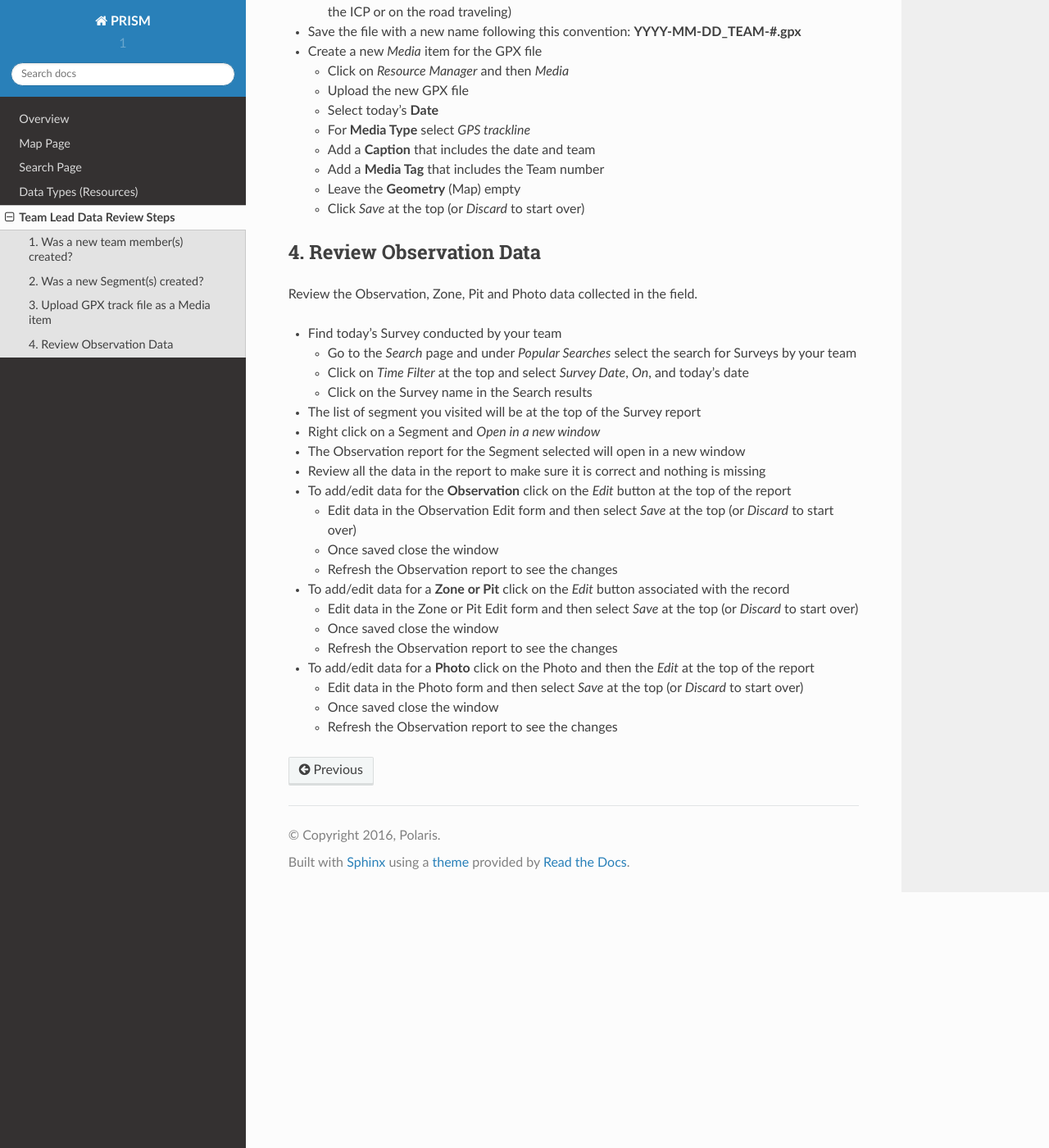
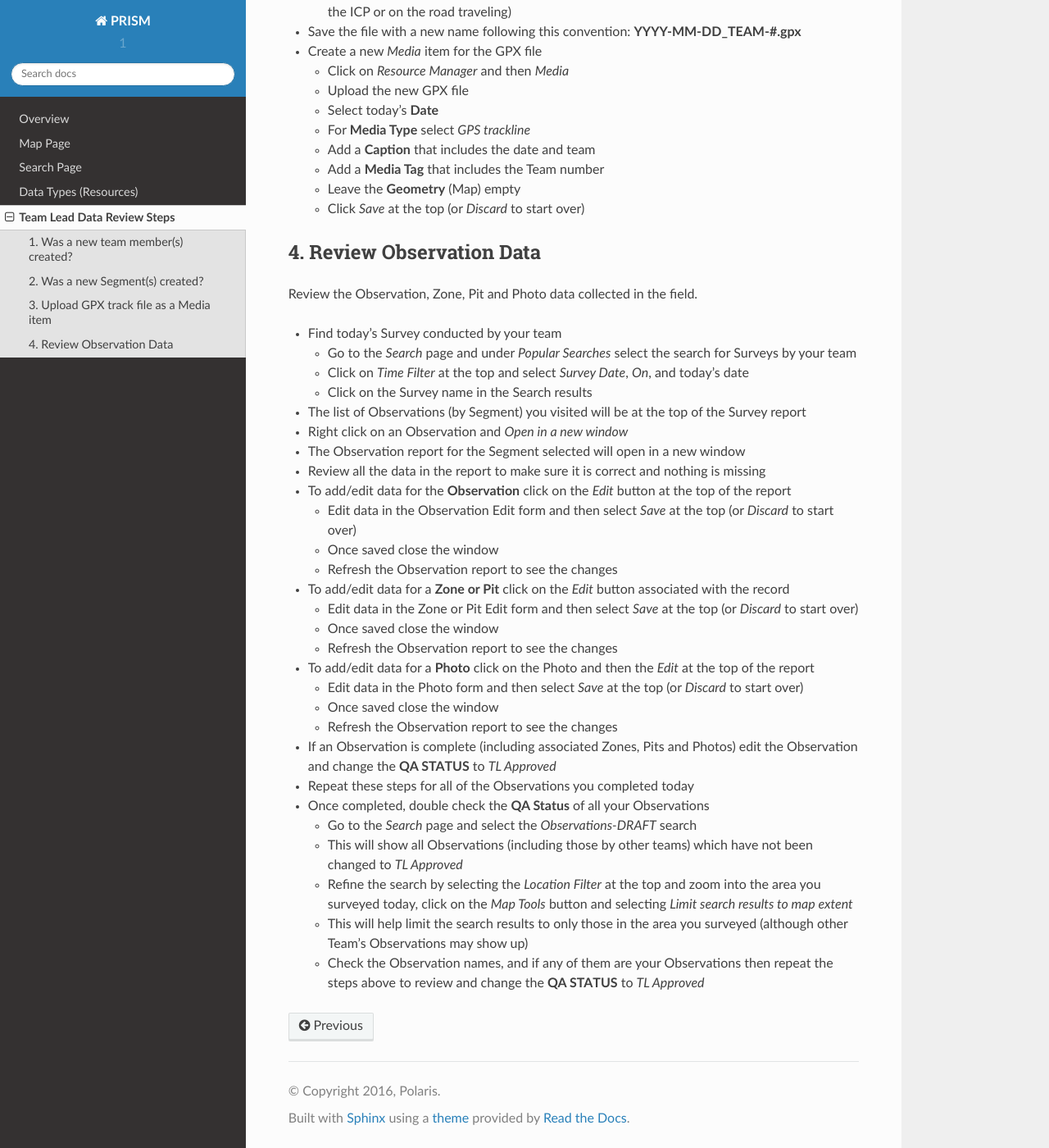
Before and after one commit to agraham/PRISM_rtd, a Sphinx documentation site: the page built from docs/teamlead.rst, in a window 1280 px wide and 1400 px high, scrolled down 1237 px. Shown: the whole window at 82% size. Built offline with Sphinx 7.4.7 and the Read the Docs theme 2.0.0, drawn with Linux system fonts in a browser that asks for light colours.

Commit message:
Update teamlead.rst

```diff
--- a/docs/teamlead.rst
+++ b/docs/teamlead.rst
@@ -67,8 +67,8 @@ Review the Observation, Zone, Pit and Photo data collected in the field.
   * Click on *Time Filter* at the top and select *Survey Date*, *On*, and today's date
   * Click on the Survey name in the Search results
 
-- The list of segment you visited will be at the top of the Survey report
-- Right click on a Segment and *Open in a new window*
+- The list of Observations (by Segment) you visited will be at the top of the Survey report
+- Right click on an Observation and *Open in a new window*
 - The Observation report for the Segment selected will open in a new window
 - Review all the data in the report to make sure it is correct and nothing is missing
 - To add/edit data for the **Observation** click on the *Edit* button at the top of the report
@@ -88,3 +88,13 @@ Review the Observation, Zone, Pit and Photo data collected in the field.
   * Edit data in the Photo form and then select *Save* at the top (or *Discard* to start over)
   * Once saved close the window
   * Refresh the Observation report to see the changes
+
+- If an Observation is complete (including associated Zones, Pits and Photos) edit the Observation and change the **QA STATUS** to *TL Approved*
+- Repeat these steps for all of the Observations you completed today
+- Once completed, double check the **QA Status** of all your Observations
+
+  * Go to the *Search* page and select the *Observations-DRAFT* search
+  * This will show all Observations (including those by other teams) which have not been changed to *TL Approved*
+  * Refine the search by selecting the *Location Filter* at the top and zoom into the area you surveyed today, click on the *Map Tools* button and selecting *Limit search results to map extent*
+  * This will help limit the search results to only those in the area you surveyed (although other Team's Observations may show up)
+  * Check the Observation names, and if any of them are your Observations then repeat the steps above to review and change the **QA STATUS** to *TL Approved*
```
